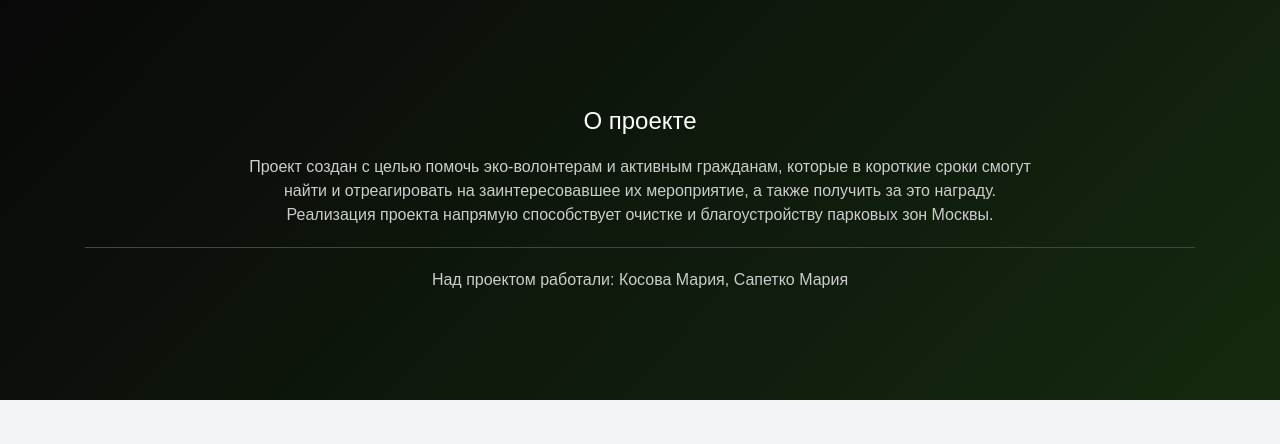
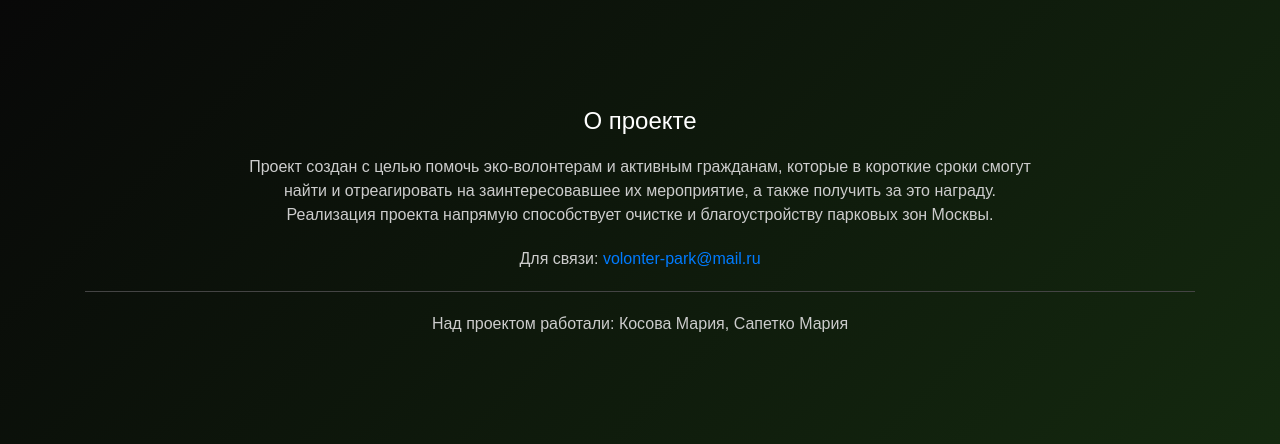
Before and after one commit to mmushaa/volonteer-park, a Flask app: page / in a window 1280 px wide. Shown: the part 1961-2405 px from the top of the page. Before the commit the page ends 2361 px from the top, so only its background shows below. Run offline with Flask 3, Linux system fonts and the light colour scheme.

Commit message:
feat: contact

```diff
--- a/app/templates/index.html
+++ b/app/templates/index.html
@@ -195,6 +195,9 @@
                             а также получить за это награду. Реализация проекта напрямую способствует очистке и
                             благоустройству парковых зон Москвы.
                         </p>
+                        <div>
+                            <p>Для связи: <a href="mailto:volonter-park@mail.ru">volonter-park@mail.ru</a></p>
+                        </div>
                         <div style="border-top: 1px solid #444; padding-top: 20px; margin-top: 20px;">
                             <p style="margin: 0;">Над проектом работали: Косова Мария, Сапетко Мария</p>
                         </div>
```
